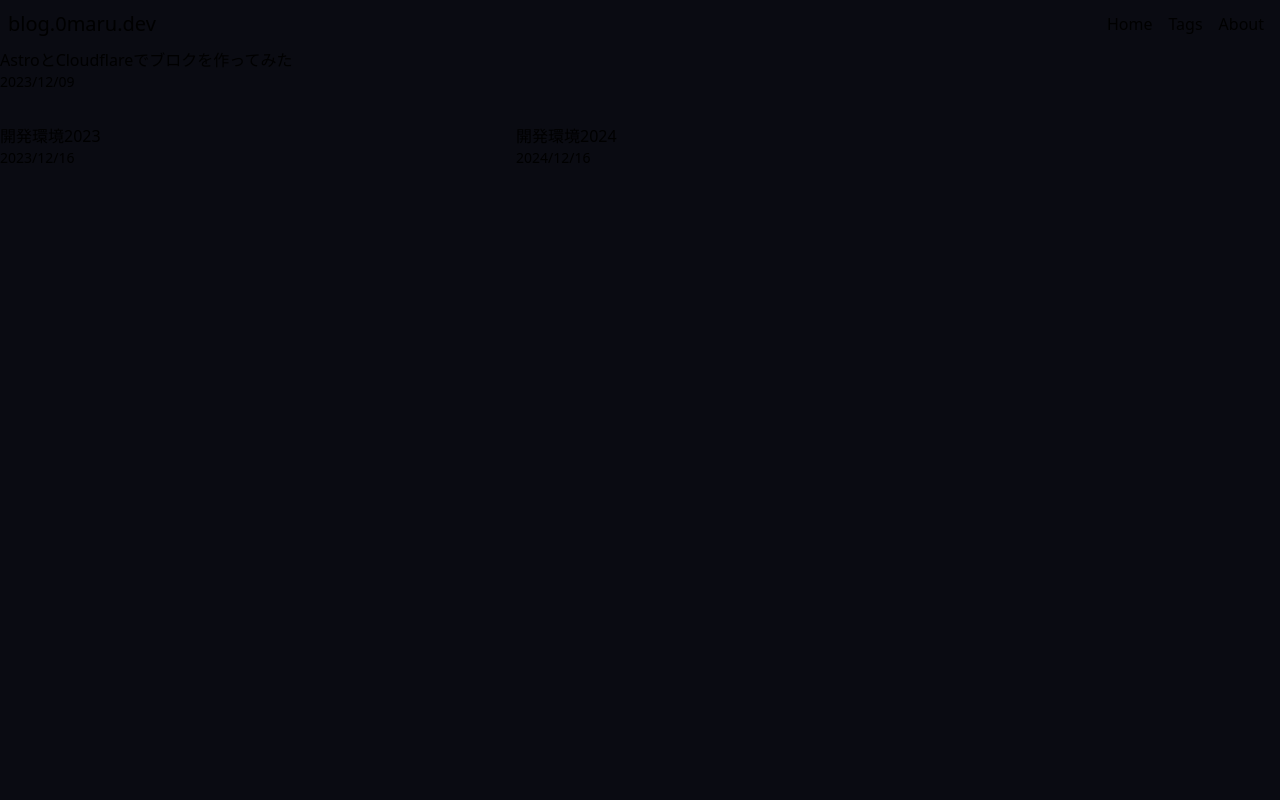
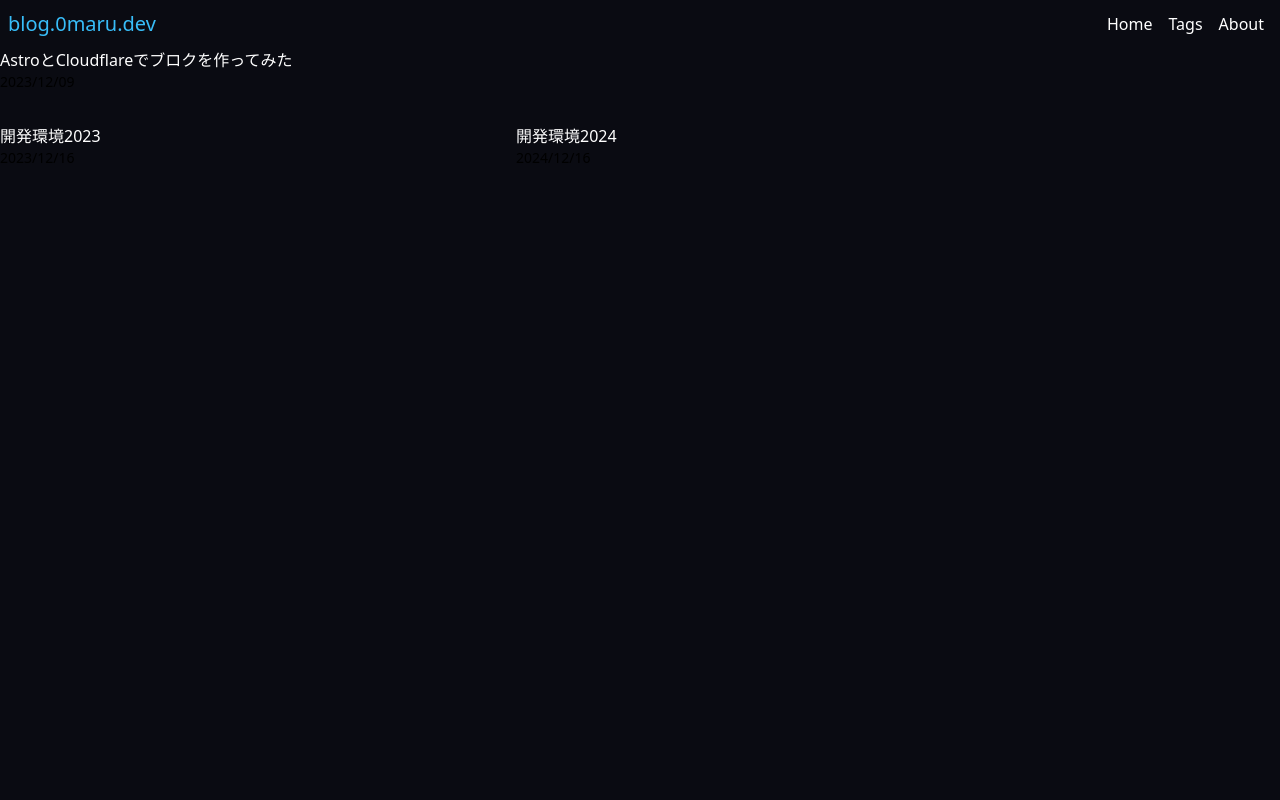
Before and after one commit to 0maru/blog.0maru.dev, an Astro site: page / in a window 1280 px wide. Shown: the top 800 px of the page. Built offline with nearby package versions, Linux system fonts and the light colour scheme; Astro itself is replaced by a stand-in of ours.

Commit message:
extends で背景色を定義

```diff
--- a/src/components/ArticleCard.astro
+++ b/src/components/ArticleCard.astro
@@ -13,7 +13,7 @@ const {title, image, createdAt, url, tags, isFirst} = Astro.props;
 <div class="item">
   <div class="px-sm pt-md pb-sm">
     <a href={url}>
-      <h2 class="bold text-wrap-pretty text-white red">{title}</h2>
+      <h2 class="bold text-wrap-pretty text-white">{title}</h2>
     </a>
   </div>
   <div class="flex flex-row justify-between px-sm">
--- a/tailwind.config.mjs
+++ b/tailwind.config.mjs
@@ -2,10 +2,11 @@
 export default {
   content: ['./src/**/*.astro', './src/**/**/*.astro'],
   theme: {
-    colors: {
-      blueBlack: '#0a0b12',
+    extend: {
+      colors: {
+        blueBlack: '#0a0b12',
+      },
     },
-    extend: {},
   },
   plugins: [],
 };
```
